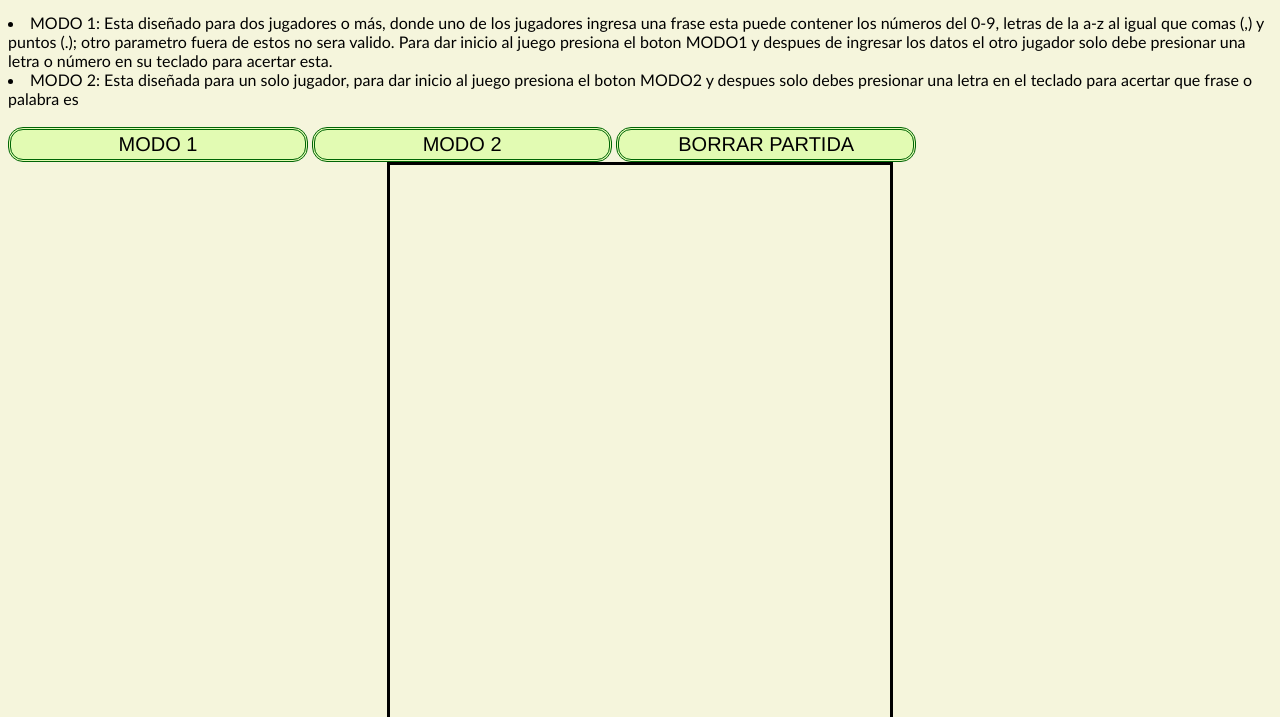
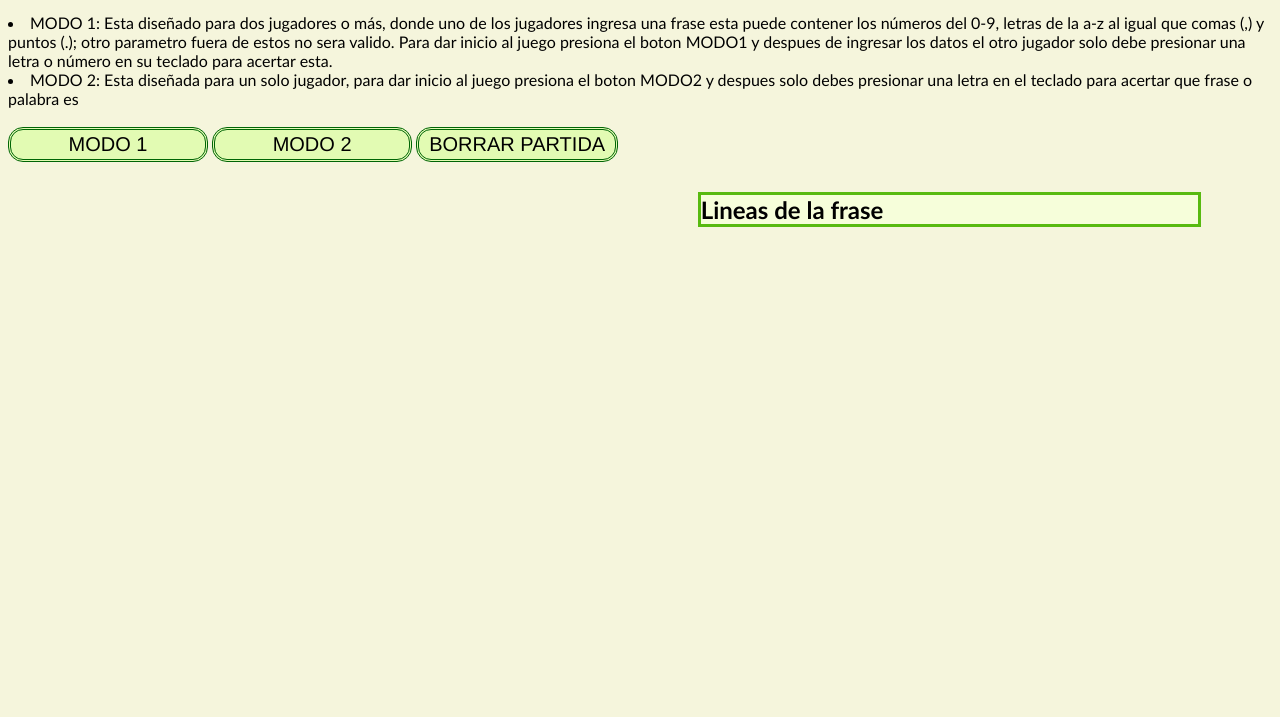
Before and after one commit to MichelleG01/Trabajos, a plain HTML site: page JUEGO-PARCIAL/parcial.html in a window 1280 px wide. Shown: the part 83-800 px from the top of the page. Drawn offline with Linux system fonts and the light colour scheme.

Commit message:
ultima modificacion

```diff
--- a/JUEGO-PARCIAL/css/estilos.css
+++ b/JUEGO-PARCIAL/css/estilos.css
@@ -1,6 +1,5 @@
 canvas {
 	display: block;
-	border: solid; /*quitar despues*/
 	margin: 0 auto;
 	background: #F5F5DC;
 }
@@ -9,32 +8,29 @@ canvas {
 	font-size:150%;
 	font-weight: bold;
 
-	padding: 0.5em;
+	/*padding: 0.5em;*/
 	border: 3px solid #58ba10;
 	background: #f6feda;
 
-	position: relative;
-	width: 800px;
-
-	/*Separacion*/
-	/*padding-left: 50px;
-	padding-right: 30px;
-	padding-bottom: 5px;
-	padding-top: 10px;*/
-
-	/*Margen*/
-	/*margin-left: 50px;
-	margin-right: 40px;
-	margin-bottom: 50px;
-	margin-top: 80px;*/
+	right: 0;
+	width: 40%;
+	height: 50%;
+	margin: 20px auto;
 }
 
 #lienzo{
-	margin: 0 auto;
+	right: 0;
+	width: 40%;
+	height: 625px;
+}
 
-	right: 0;
-	width: 500px;
-	height: 625px;
+.entre{
+	display: flex; /*para poner uno al lado del otro*/
+	display: -webkit-box;
+	display: -webkit-flex;
+	display: -ms-flexbox;
+	margin: 10px;
+	justify-content: center;
 }
 
 h1{
@@ -68,8 +64,8 @@ body{
 
 	/*con el max defino hasta cuando puede abrir la pantalla*/
 	/*se evita que se deformen las cosas de la pagina en otro ordenador*/
-    max-width: 600px;
-	min-width: 300px;
+    max-width: 300px;
+	min-width: 200px;
  }
 
  #boton:hover{
--- a/JUEGO-PARCIAL/js/codigo.js
+++ b/JUEGO-PARCIAL/js/codigo.js
@@ -179,7 +179,7 @@ document.addEventListener("keydown", function(event){ /*funcion anonima, no requ
 	if (img == 0 && presiono == 1 && gano == 0) {
 		/*si se termina las imagenes y no gano antes, significa que perdio*/
 		perdio = 1;
-		alert("perdio")
+		setTimeout(function(){ alert("Perdiste"); }, 50);
 	}
 
     var entro = 1;
@@ -200,7 +200,7 @@ document.addEventListener("keydown", function(event){ /*funcion anonima, no requ
 	}
 
 	if (entro == 1 && presiono == 1 && perdio == 0) { /*frase completada*/
-		alert("ganado")
+		setTimeout(function(){ alert("Felicitaciones, ¡GANO!"); }, 50);
 		gano = 1;
 	}
 
--- a/JUEGO-PARCIAL/parcial.html
+++ b/JUEGO-PARCIAL/parcial.html
@@ -20,9 +20,12 @@
 	<button onclick="jugar1()" id="boton">MODO 2</button>
 	<button onclick="limpiar()" id="boton">BORRAR PARTIDA</button> <br>
 
-	<canvas id="lienzo"></canvas>
-	<!--canvas tiene una forma de display en linea-->
+	<div class="entre">
+		<canvas id="lienzo"></canvas>
+		<!--canvas tiene una forma de display en linea-->
 
-	<p id="hechoPorJugador">Lineas de la frase</p>
+		<p id="hechoPorJugador">Lineas de la frase</p>
+	</div>
+
 </body>
 </html>
```
